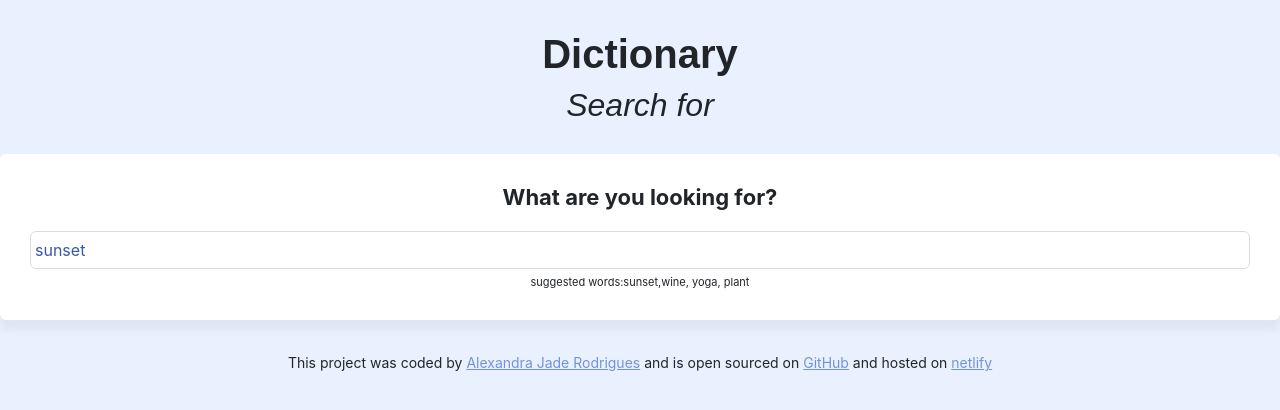
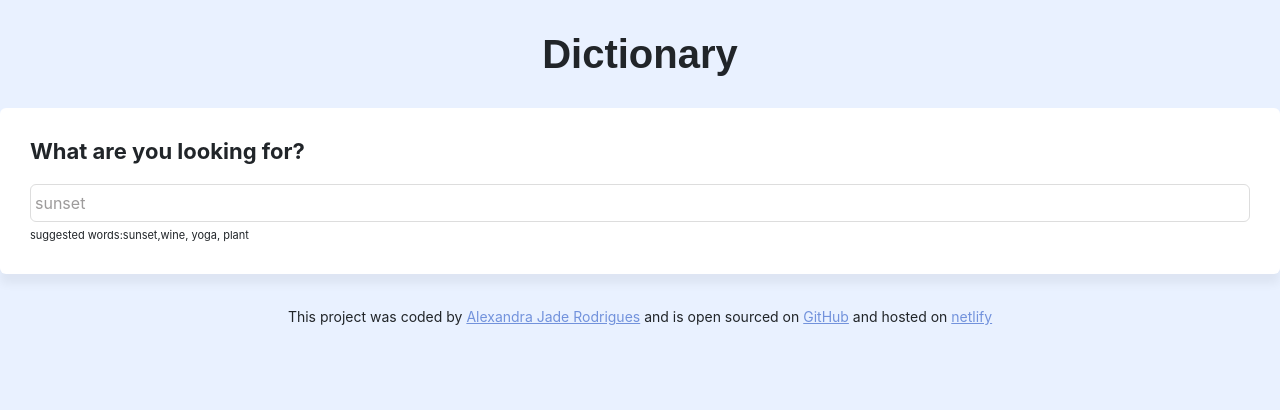
Before and after one commit to Alexandra-Jade/dictionary-project, a React (Create React App) app: page / in a window 1280 px wide. Shown: the top 410 px of the page. Built offline with nearby package versions, Linux system fonts and the light colour scheme; no server answers.

Commit message:
Styled the input

```diff
--- a/src/App.js
+++ b/src/App.js
@@ -8,11 +8,11 @@ function App() {
       <header className="App-header">
       <h1><strong>Dictionary</strong>
   </h1>
-  <h2> <em>Search for </em></h2>
+
 
       </header>
       </div>
-      <main className="text-center">
+      <main className="text">
         <Dictionary defaultKeyword="sunset" />
       </main>
 
--- a/src/Dictionary.css
+++ b/src/Dictionary.css
@@ -16,7 +16,7 @@
     width:100%;
     border-radius: 6px;
     padding: 6px 4px;
-    color: #3759a9;
+    color: #9d9b9b;
     border: 1px solid #ddd;
 }
 
```
